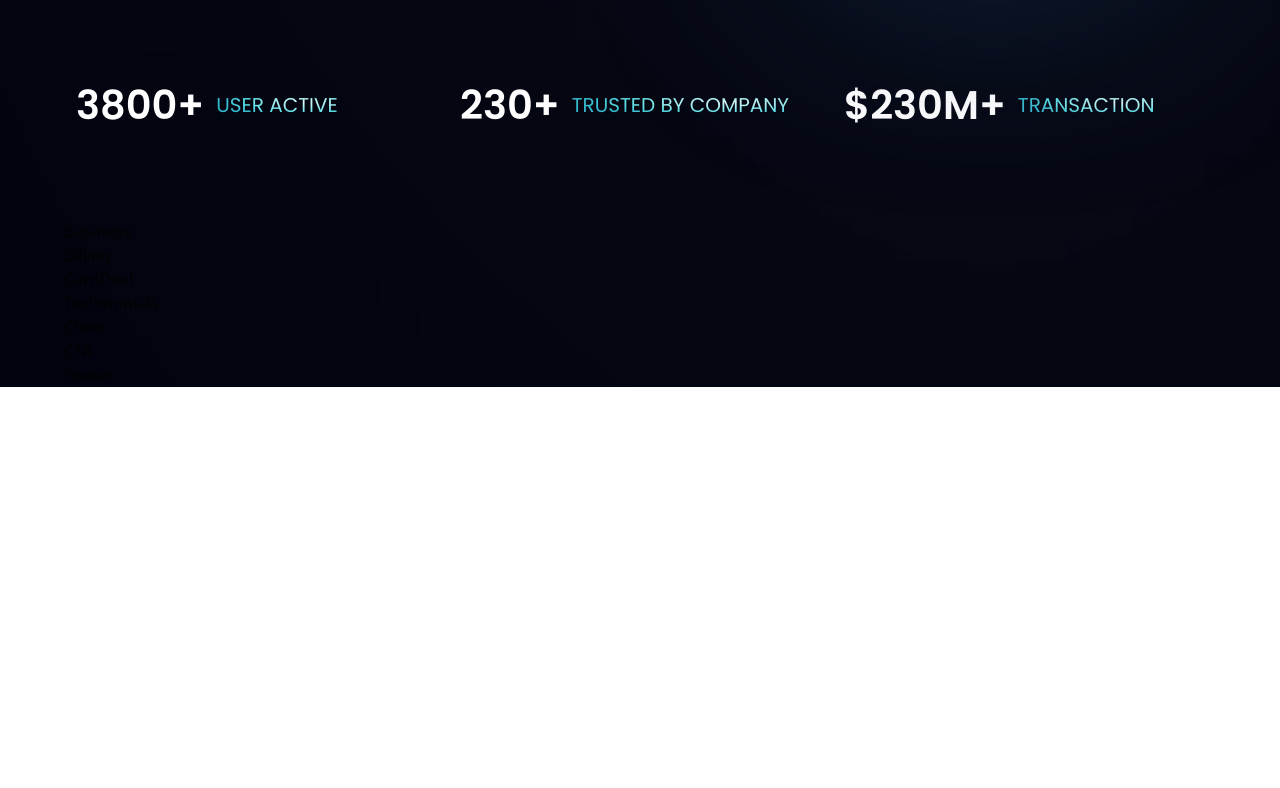
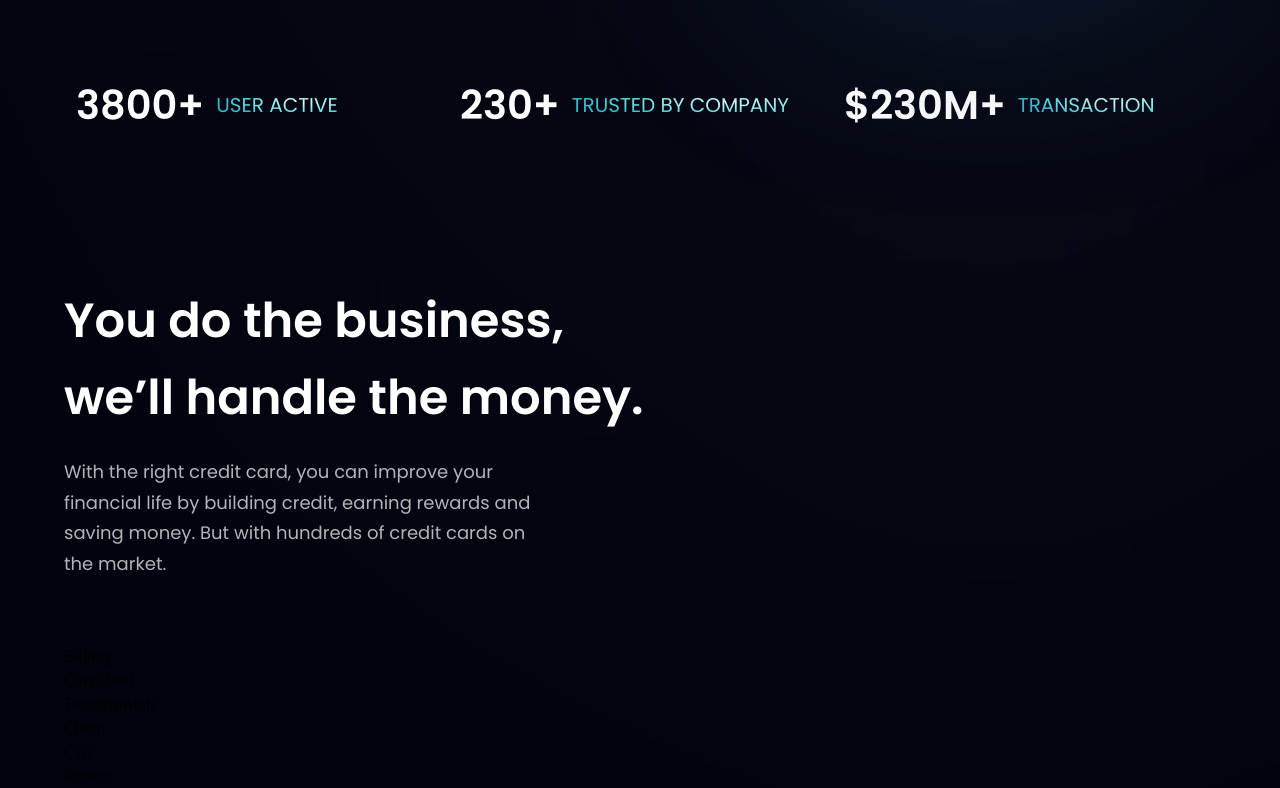
Before and after one commit to ricardovaltierra/bank_template_app, a React (Vite) app: page / in a window 1280 px wide. Shown: the part 716-1504 px from the top of the page. Before the commit the page ends 1103 px from the top, so only its background shows below. Built offline with nearby package versions, Linux system fonts and the light colour scheme.

Commit message:
Add initial text header and paragraph to section

```diff
--- a/src/components/Business.jsx
+++ b/src/components/Business.jsx
@@ -1,11 +1,19 @@
-import React from 'react'
+import { features } from '../constants';
+import styles, { layout } from '../style';
+import Button from './Button';
 
-const Business = () => {
-  return (
-    <div>
-      Business
+const Business = () => (
+  <section id="features" className={layout.section}>
+    <div className={layout.sectionInfo}>
+      <h2 className={styles.heading2}>
+        You do the business, <br className='sm:block hidden'/> we’ll handle the money.
+      </h2>
+      <p className={`${styles.paragraph} max-w-[470px] mt-5`}>
+        With the right credit card, you can improve your financial life by building credit,
+        earning rewards and saving money. But with hundreds of credit cards on the market.
+      </p>
     </div>
-  )
-}
+  </section>
+)
 
 export default Business
```
